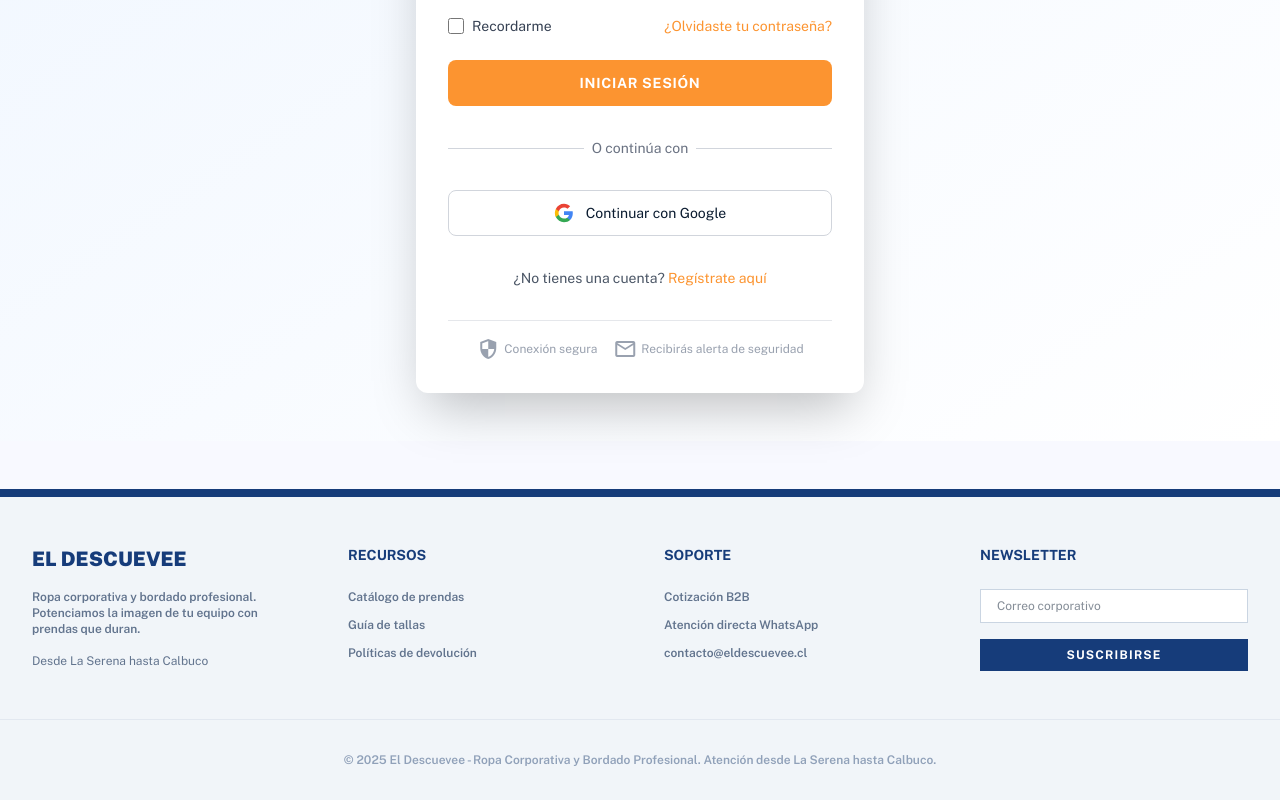
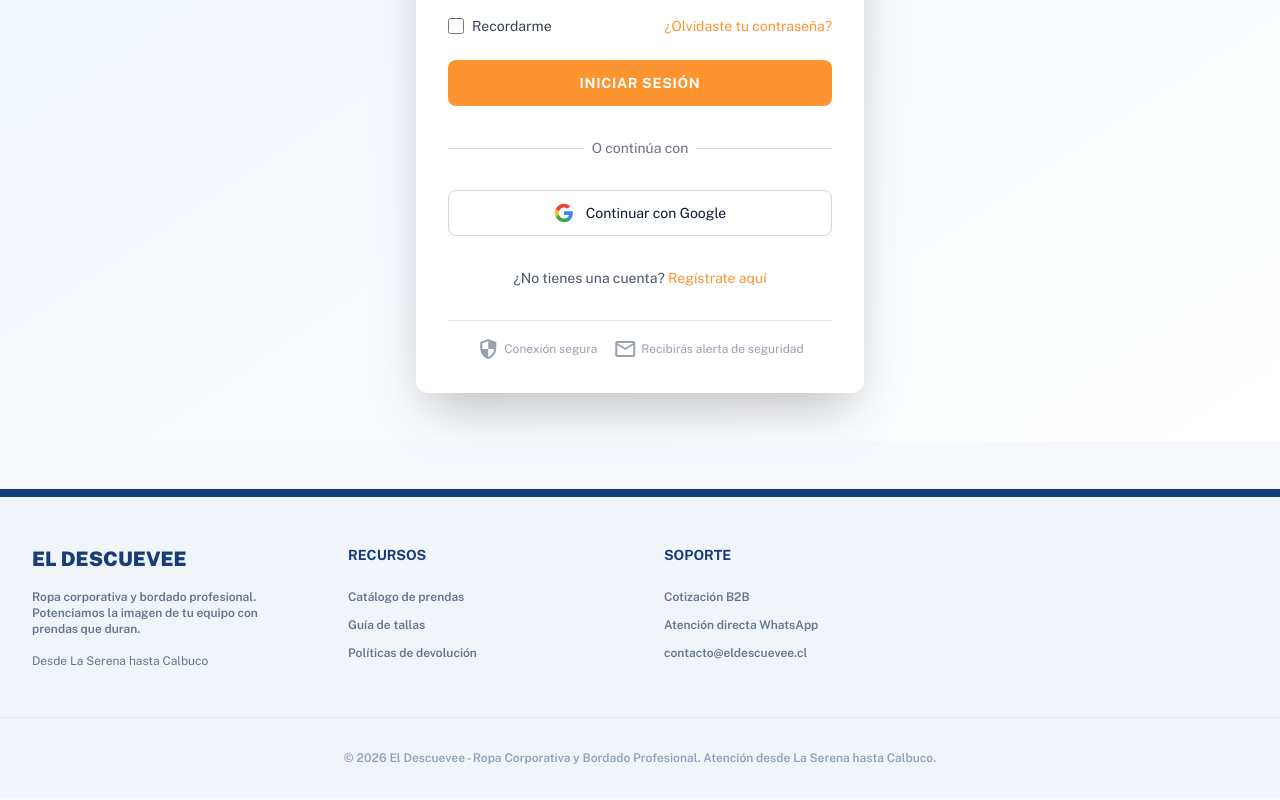
Before and after one commit to sashadavila/el-descueve, a React (Vite) app in the folder front/: page /login in a window 1280 px wide. Shown: the part 476-1276 px from the top of the page. Built offline with nearby package versions, Linux system fonts and the light colour scheme; no server answers.

Commit message:
modifica footer

```diff
--- a/front/src/components/common/Footer.jsx
+++ b/front/src/components/common/Footer.jsx
@@ -28,24 +28,11 @@ export default function Footer() {
                     </div>
                 </div>
 
-                <div>
-                    <h4 className="text-sm font-bold uppercase text-[#163C7A] mb-6">Newsletter</h4>
-                    <div className="flex flex-col gap-4">
-                        <input
-                            type="email"
-                            placeholder="Correo corporativo"
-                            className="w-full bg-white border border-slate-300 px-4 py-2 text-xs focus:ring-1 focus:ring-primary outline-none"
-                        />
-                        <button className="bg-[#163C7A] text-white py-2 text-xs font-bold uppercase tracking-widest hover:bg-[#FC9430] transition-colors">
-                            Suscribirse
-                        </button>
-                    </div>
-                </div>
             </div>
 
             <div className="max-w-[1280px] mx-auto px-8 py-8 border-t border-slate-200 text-center">
                 <p className="text-xs font-semibold text-slate-400">
-                    © 2025 El Descuevee - Ropa Corporativa y Bordado Profesional. Atención desde La Serena hasta Calbuco.
+                    © 2026 El Descuevee - Ropa Corporativa y Bordado Profesional. Atención desde La Serena hasta Calbuco.
                 </p>
             </div>
         </footer>
```
